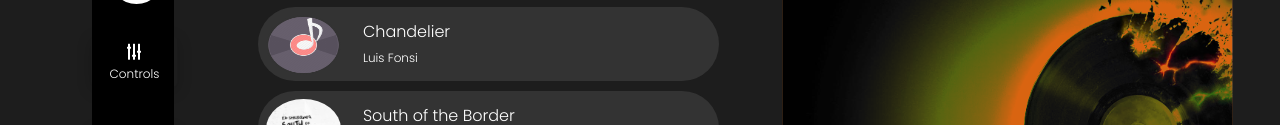
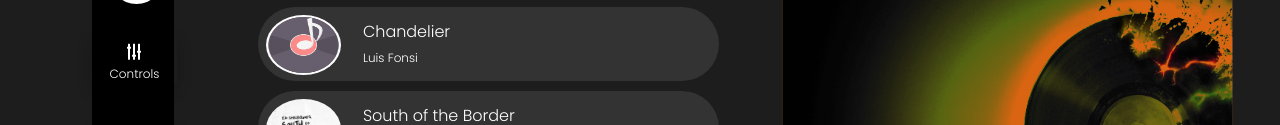
Before and after one commit to Sanmeet007/awesome-music-player, a plain HTML site: page index.html in a window 1280 px wide. Shown: the part 365-490 px from the top of the page. Drawn offline with nearby package versions, Linux system fonts and the light colour scheme; files whose address does not match are found by name.

Commit message:
Update style.css

```diff
--- a/assets/css/style.css
+++ b/assets/css/style.css
@@ -188,7 +188,7 @@ body {
   width: 100%;
   height: 100%;
   border-radius: 100%;
-  background: url("images/asset.jpg");
+  background: url("../../images/asset.jpg");
   background-size: 100%;
   overflow: hidden;
 }
```
